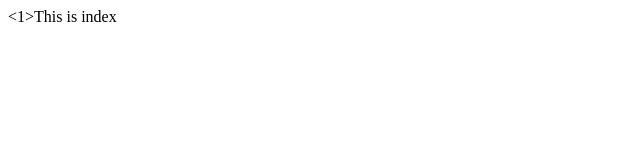
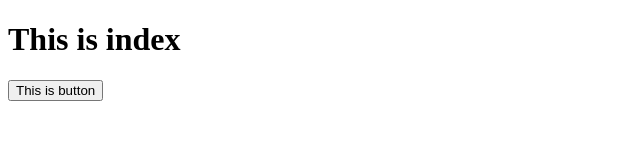
Before and after one commit to vinhhn3/tcd0502-final-project, a plain HTML site: page index.html in a window 1280 px wide. Shown: the whole page, without its empty margins (0-640 px from the left). Drawn offline with Linux system fonts and the light colour scheme.

Commit message:
Implement one button

```diff
--- a/index.html
+++ b/index.html
@@ -1,12 +1,13 @@
 <!DOCTYPE html>
 <html lang="en">
-<head>
-  <meta charset="UTF-8">
-  <meta http-equiv="X-UA-Compatible" content="IE=edge">
-  <meta name="viewport" content="width=device-width, initial-scale=1.0">
-  <title>Document</title>
-</head>
-<body>
-  <1>This is index</1>
-</body>
+  <head>
+    <meta charset="UTF-8" />
+    <meta http-equiv="X-UA-Compatible" content="IE=edge" />
+    <meta name="viewport" content="width=device-width, initial-scale=1.0" />
+    <title>Document</title>
+  </head>
+  <body>
+    <h1>This is index</h1>
+    <button>This is button</button>
+  </body>
 </html>
```
